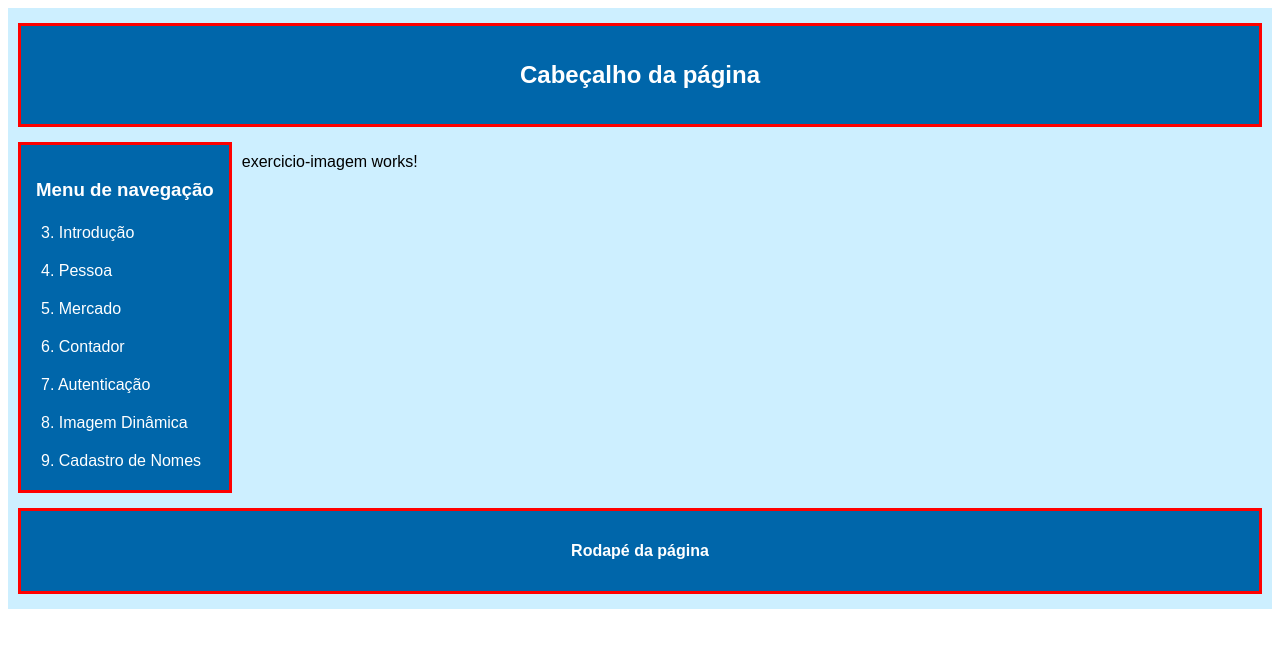
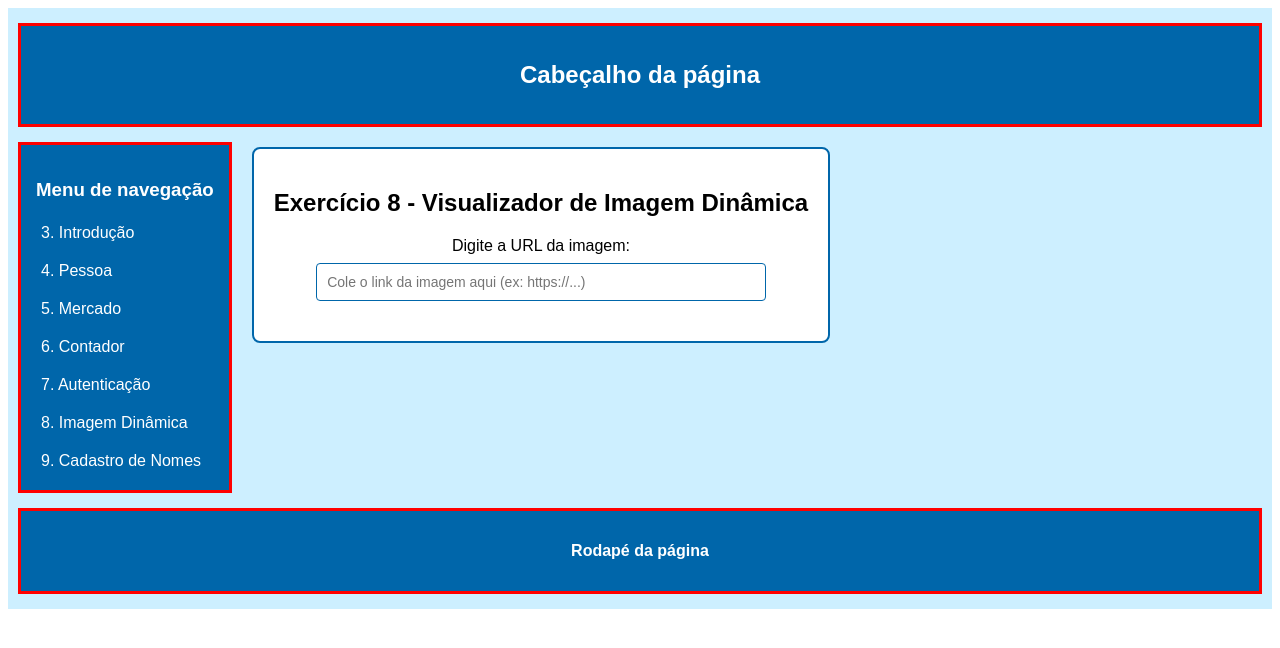
Before and after one commit to eduardoRvieira/atividade-angular, an Angular app: page /imagem in a window 1280 px wide. Shown: the top 648 px of the page. Built offline with nearby package versions, Linux system fonts and the light colour scheme.

Commit message:
faz exercicio 8

```diff
--- a/src/app/exercicio-auth/exercicio-auth.ts
+++ b/src/app/exercicio-auth/exercicio-auth.ts
@@ -9,10 +9,8 @@ import { CommonModule } from '@angular/common';
   styleUrl: './exercicio-auth.css'
 })
 export class ExercicioAuth {
-  // Estado inicial do usuário (deslogado por padrão)
   isLogado: boolean = false;
 
-  // Função para alternar entre logar e deslogar
   alternarLogin() {
     this.isLogado = !this.isLogado;
   }
--- a/src/app/exercicio-imagem/exercicio-imagem.css
+++ b/src/app/exercicio-imagem/exercicio-imagem.css
@@ -0,0 +1,38 @@
+.imagem-container {
+  background-color: #ffffff;
+  border: 2px solid #0066aa;
+  padding: 20px;
+  margin: 10px;
+  border-radius: 8px;
+  font-family: Arial, sans-serif;
+  text-align: center;
+}
+
+.input-grupo {
+  margin: 20px 0;
+  display: flex;
+  flex-direction: column;
+  gap: 8px;
+  align-items: center;
+}
+
+.input-grupo input {
+  width: 80%;
+  padding: 10px;
+  border: 1px solid #0066aa;
+  border-radius: 4px;
+  font-size: 14px;
+}
+
+.preview-area {
+  margin-top: 20px;
+}
+
+.preview-area img {
+  max-width: 100%;
+  max-height: 300px;
+  border: 2px dashed #0066aa;
+  border-radius: 6px;
+  padding: 5px;
+  background-color: #cdefff;
+}
--- a/src/app/exercicio-imagem/exercicio-imagem.html
+++ b/src/app/exercicio-imagem/exercicio-imagem.html
@@ -1 +1,18 @@
-<p>exercicio-imagem works!</p>
+<div class="imagem-container">
+  <h2>Exercício 8 - Visualizador de Imagem Dinâmica</h2>
+
+  <div class="input-grupo">
+    <label for="urlInput">Digite a URL da imagem:</label>
+    <input
+      id="urlInput"
+      type="text"
+      [(ngModel)]="urlImagem"
+      placeholder="Cole o link da imagem aqui (ex: https://...)"
+    />
+  </div>
+
+  <div class="preview-area" *ngIf="urlImagem">
+    <p>Resultado:</p>
+    <img [src]="urlImagem" alt="Imagem Dinâmica" (error)="urlImagem = ''" />
+  </div>
+</div>
--- a/src/app/exercicio-imagem/exercicio-imagem.ts
+++ b/src/app/exercicio-imagem/exercicio-imagem.ts
@@ -1,9 +1,14 @@
 import { Component } from '@angular/core';
+import { CommonModule } from '@angular/common';
+import { FormsModule } from '@angular/forms';
 
 @Component({
-  imports: [],
   selector: 'app-exercicio-imagem',
-  styleUrl: './exercicio-imagem.css',
+  standalone: true,
+  imports: [CommonModule, FormsModule],
   templateUrl: './exercicio-imagem.html',
+  styleUrl: './exercicio-imagem.css'
 })
-export class ExercicioImagem {}
+export class ExercicioImagem {
+  urlImagem: string = '';
+}
```
